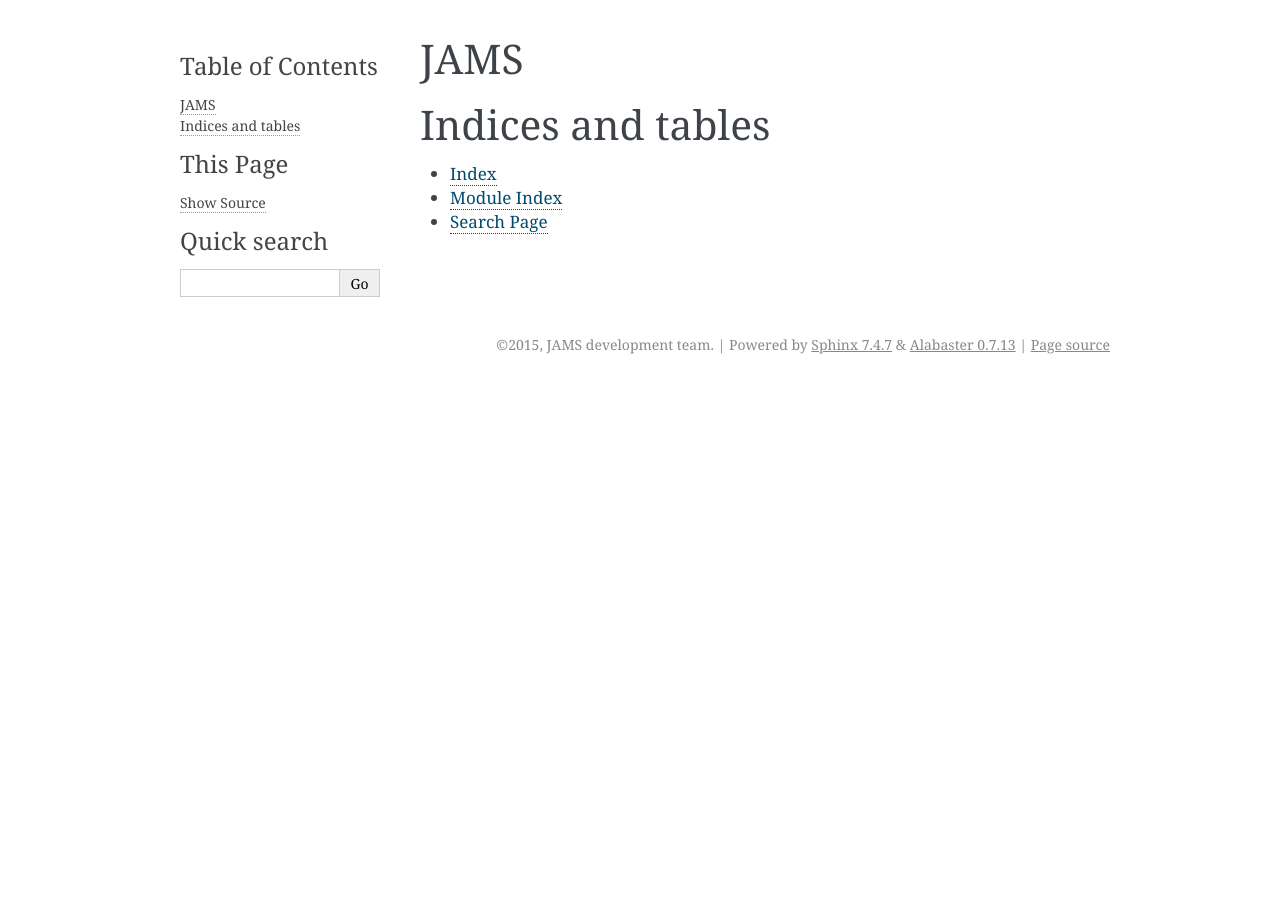
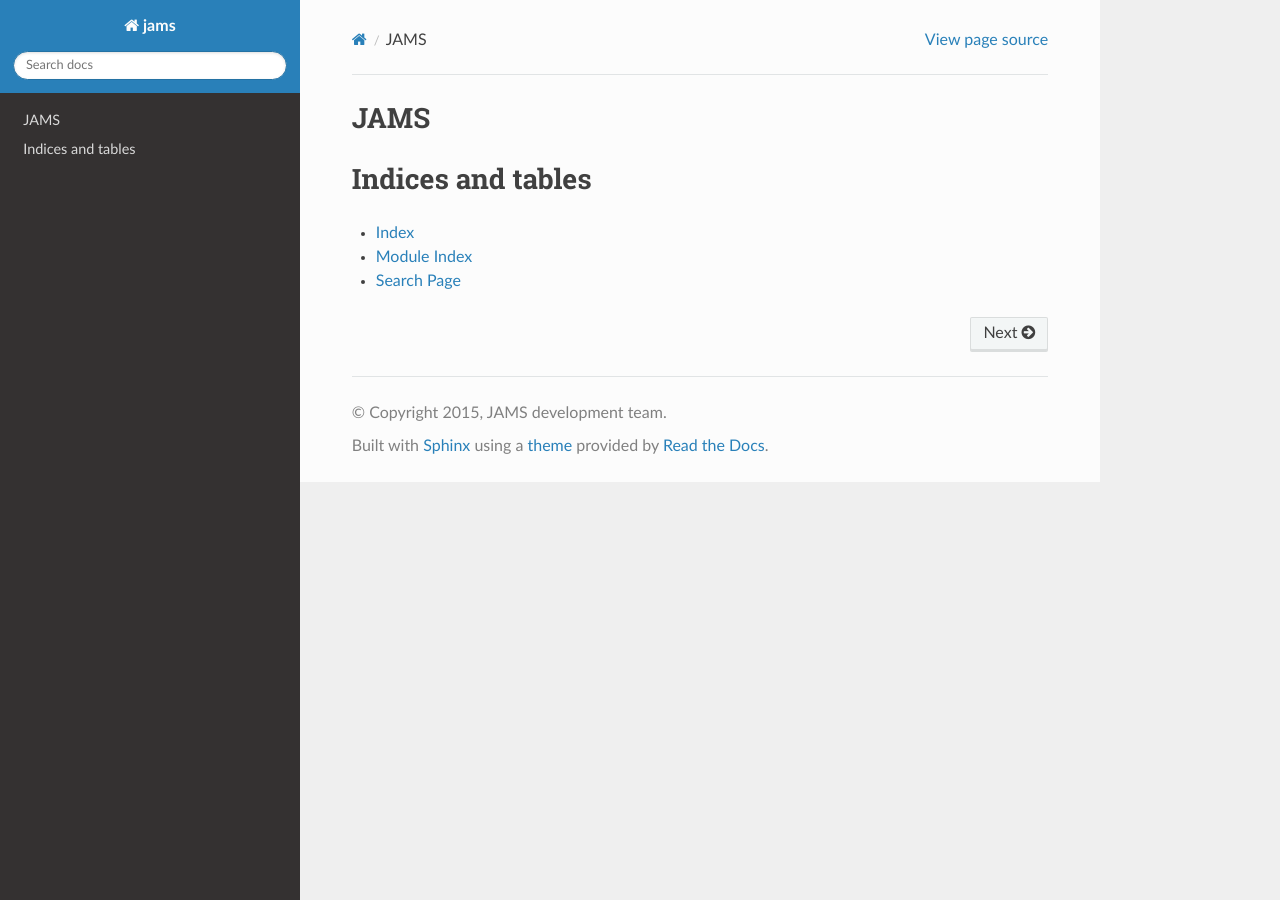
Before and after one commit to marl/jams, a Sphinx documentation site: the page built from docs/index.rst, in a window 1280 px wide. Built offline with Sphinx 7.4.7 and the Read the Docs theme 2.0.0, drawn with Linux system fonts in a browser that asks for light colours.

Commit message:
fiddling docbuild settings

```diff
--- a/docs/conf.py
+++ b/docs/conf.py
@@ -18,9 +18,10 @@
 #sys.path.insert(0, os.path.abspath('..'))
 
 # -- General configuration ------------------------------------------------
+import os
 
 # If your documentation needs a minimal Sphinx version, state it here.
-#needs_sphinx = '1.0'
+needs_sphinx = '1.2'
 
 # Add any Sphinx extension module names here, as strings. They can be
 # extensions coming with Sphinx (named 'sphinx.ext.*') or your custom
@@ -126,17 +127,17 @@ pygments_style = 'sphinx'
 
 # The theme to use for HTML and HTML Help pages.  See the documentation for
 # a list of builtin themes.
-# html_theme = 'default'
-#import sphinx_rtd_theme
+#html_theme = 'default'
+import sphinx_rtd_theme
 
-#on_rtd = os.environ.get('READTHEDOCS', None) == 'True'
-#if on_rtd:
-#    html_theme = 'default'
+on_rtd = os.environ.get('READTHEDOCS', None) == 'True'
+if on_rtd:
+    html_theme = 'default'
 #    MOCK_MODULES = ['numpy', 'pandas']
 #    sys.modules.update((mod_name, Mock()) for mod_name in MOCK_MODULES)
-#else:
-#    html_theme = 'sphinx_rtd_theme'
-#    html_theme_path = [sphinx_rtd_theme.get_html_theme_path()]
+else:
+    html_theme = 'sphinx_rtd_theme'
+    html_theme_path = [sphinx_rtd_theme.get_html_theme_path()]
 
 # Theme options are theme-specific and customize the look and feel of a theme
 # further.  For a list of options available for each theme, see the
```
